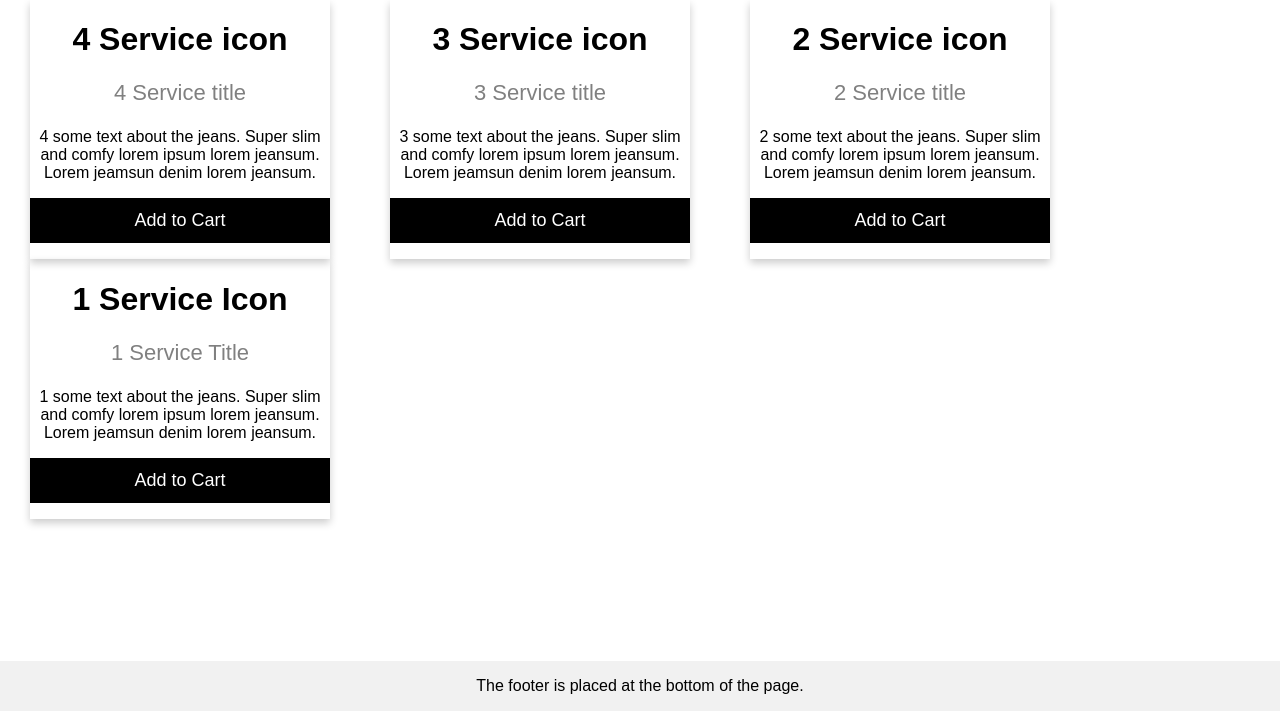
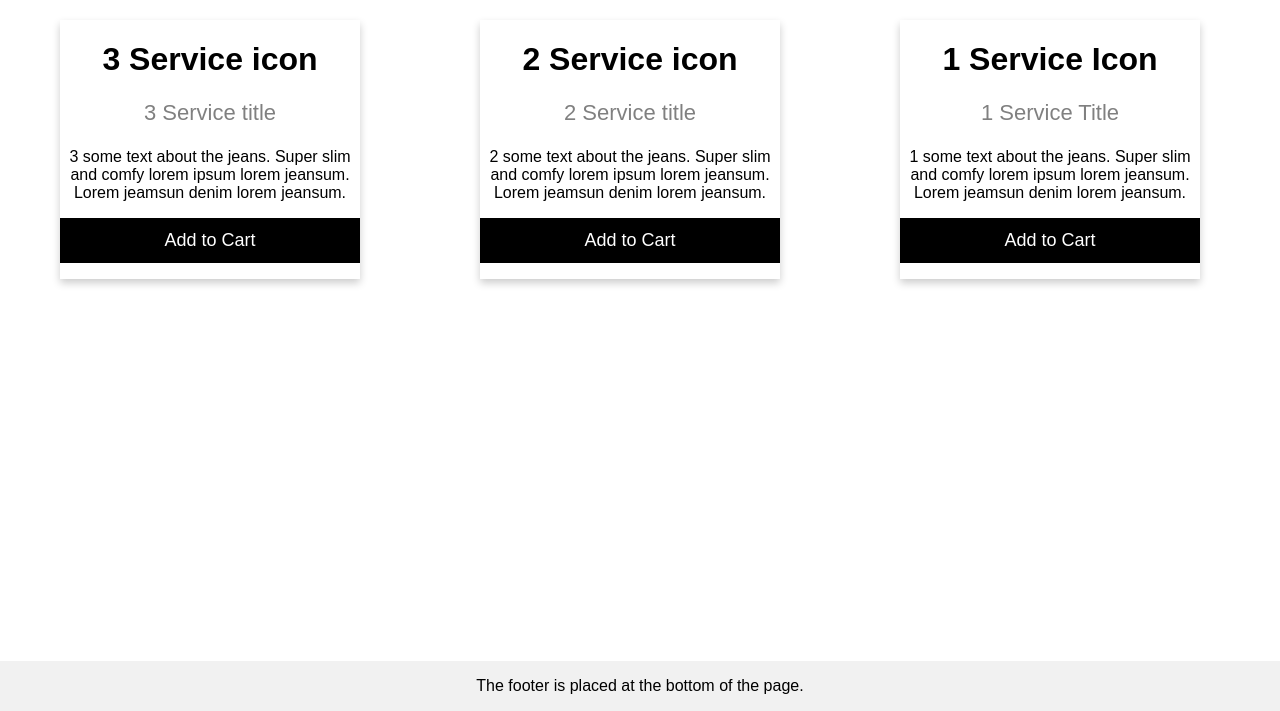
Before and after one commit to raofaisalmaqbool/self_practice, a Django app: page /home/ in a window 1280 px wide. Shown: the part 89-800 px from the top of the page. Run offline with Django 3.2, Linux system fonts and the light colour scheme; data comes from the database, SQL or seed files in the repository; both versions use the stored data as it was after the commit.

Commit message:
38 apply django limiting query result in views.py by using indexing

```diff
--- a/myapp/views.py
+++ b/myapp/views.py
@@ -24,7 +24,7 @@ def index(request):
 def home(request):
     # assending and descending by id and service_title,,, by alphabet and number(id)
     # service_data = Service.objects.all().order_by('-service_title')
-    service_data = Service.objects.all().order_by('-id')
+    service_data = Service.objects.all().order_by('-id')[1:4]  # negitive index not supported
 
     # for i in service_data:            # console per data print karwany ky liya
     #     print(i.service_title)
--- a/templates/home.html
+++ b/templates/home.html
@@ -7,7 +7,7 @@
 .card {
   box-shadow: 0 4px 8px 0 rgba(0, 0, 0, 0.2);
   max-width: 300px;
-  margin: auto 30px;
+  margin: 20px 60px;
   text-align: center;
   font-family: arial;
   float:left;
```
Also changed, not shown: db.sqlite3.
